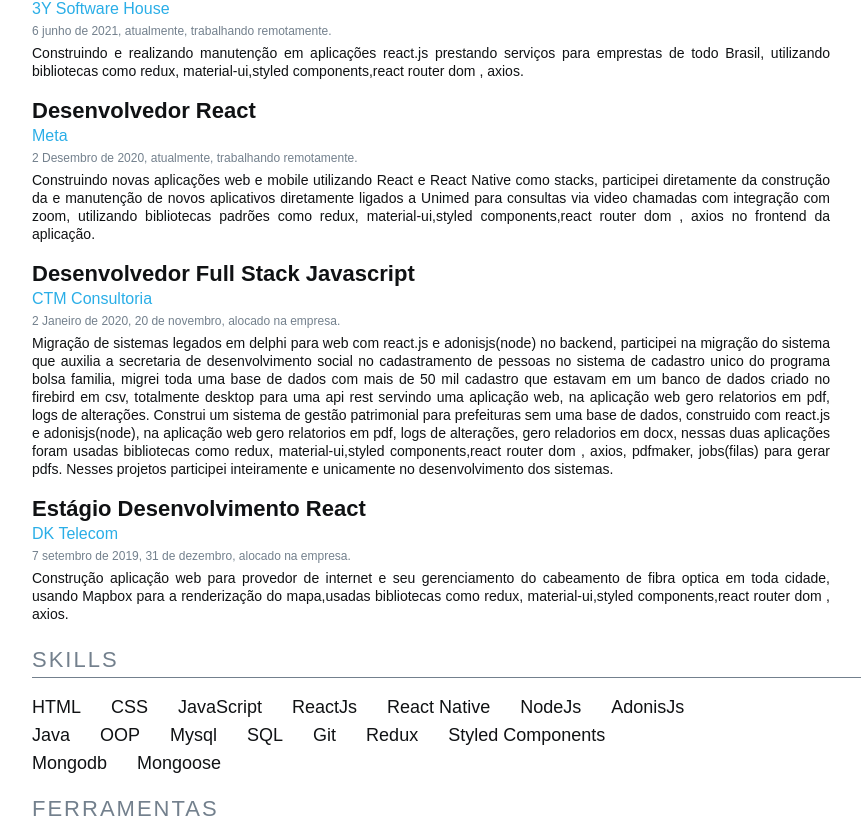
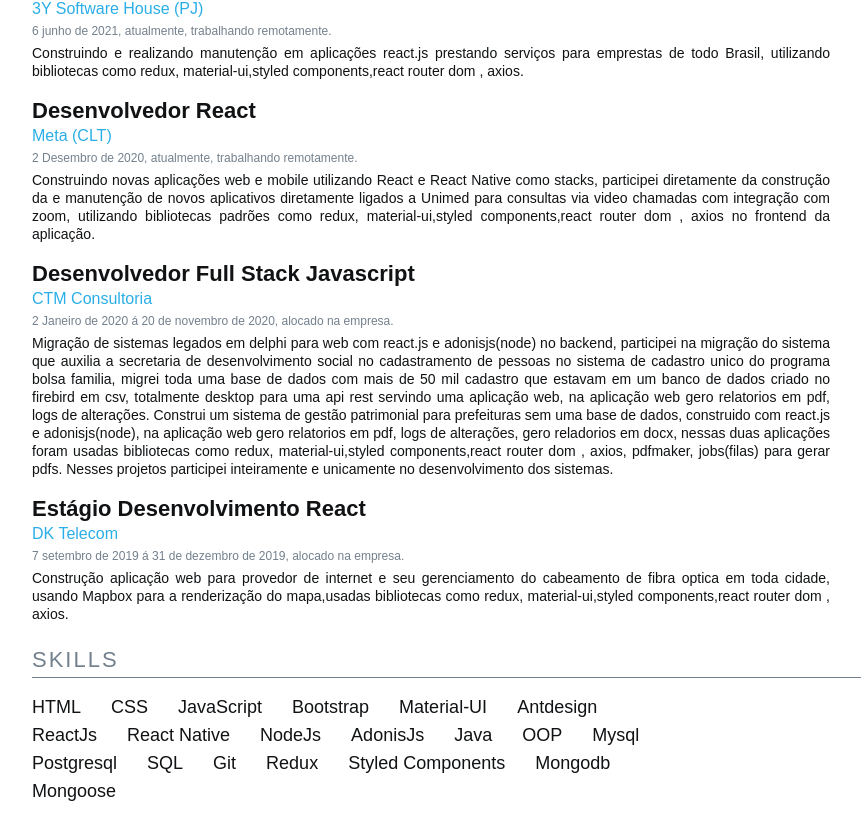
Before and after one commit to luca-henrique/curriculum, a React (Create React App) app: page / in a window 1280 px wide. Shown: the part 356-1174 px from the top of the page, without its empty margins (38-899 px from the left). Built offline with nearby package versions, Linux system fonts and the light colour scheme.

Commit message:
atualização de skills

```diff
--- a/src/App.tsx
+++ b/src/App.tsx
@@ -75,7 +75,7 @@
       <Section>
         <TitleSection>Experiências</TitleSection>
         <ExperienceTitle>Consultor de Software</ExperienceTitle>
-        <Enterprise>3Y Software House</Enterprise>
+        <Enterprise>3Y Software House (PJ)</Enterprise>
         <ExperienceDate>
           6 junho de 2021, atualmente, trabalhando remotamente.
         </ExperienceDate>
@@ -86,7 +86,7 @@
         </Description>
 
         <ExperienceTitle>Desenvolvedor React</ExperienceTitle>
-        <Enterprise>Meta</Enterprise>
+        <Enterprise>Meta (CLT)</Enterprise>
         <ExperienceDate>
           2 Desembro de 2020, atualmente, trabalhando remotamente.
         </ExperienceDate>
@@ -102,7 +102,7 @@
         <ExperienceTitle>Desenvolvedor Full Stack Javascript</ExperienceTitle>
         <Enterprise>CTM Consultoria</Enterprise>
         <ExperienceDate>
-          2 Janeiro de 2020, 20 de novembro, alocado na empresa.
+          2 Janeiro de 2020 á 20 de novembro de 2020, alocado na empresa.
         </ExperienceDate>
         <Description>
           Migração de sistemas legados em delphi para web com react.js e
@@ -125,7 +125,7 @@
         <ExperienceTitle>Estágio Desenvolvimento React</ExperienceTitle>
         <Enterprise>DK Telecom</Enterprise>
         <ExperienceDate>
-          7 setembro de 2019, 31 de dezembro, alocado na empresa.
+          7 setembro de 2019 á 31 de dezembro de 2019, alocado na empresa.
         </ExperienceDate>
         <Description>
           Construção aplicação web para provedor de internet e seu gerenciamento
@@ -142,6 +142,10 @@
           <Skills>CSS</Skills>
           <Skills>JavaScript</Skills>
 
+          <Skills>Bootstrap</Skills>
+          <Skills>Material-UI</Skills>
+          <Skills>Antdesign</Skills>
+
           <Skills>ReactJs</Skills>
           <Skills>React Native</Skills>
 
@@ -152,6 +156,7 @@
           <Skills>OOP</Skills>
 
           <Skills>Mysql</Skills>
+          <Skills>Postgresql</Skills>
 
           <Skills>SQL</Skills>
           <Skills>Git</Skills>
```
Also changed, not shown: src/progeto.tsx (added, +9 -0 lines).
